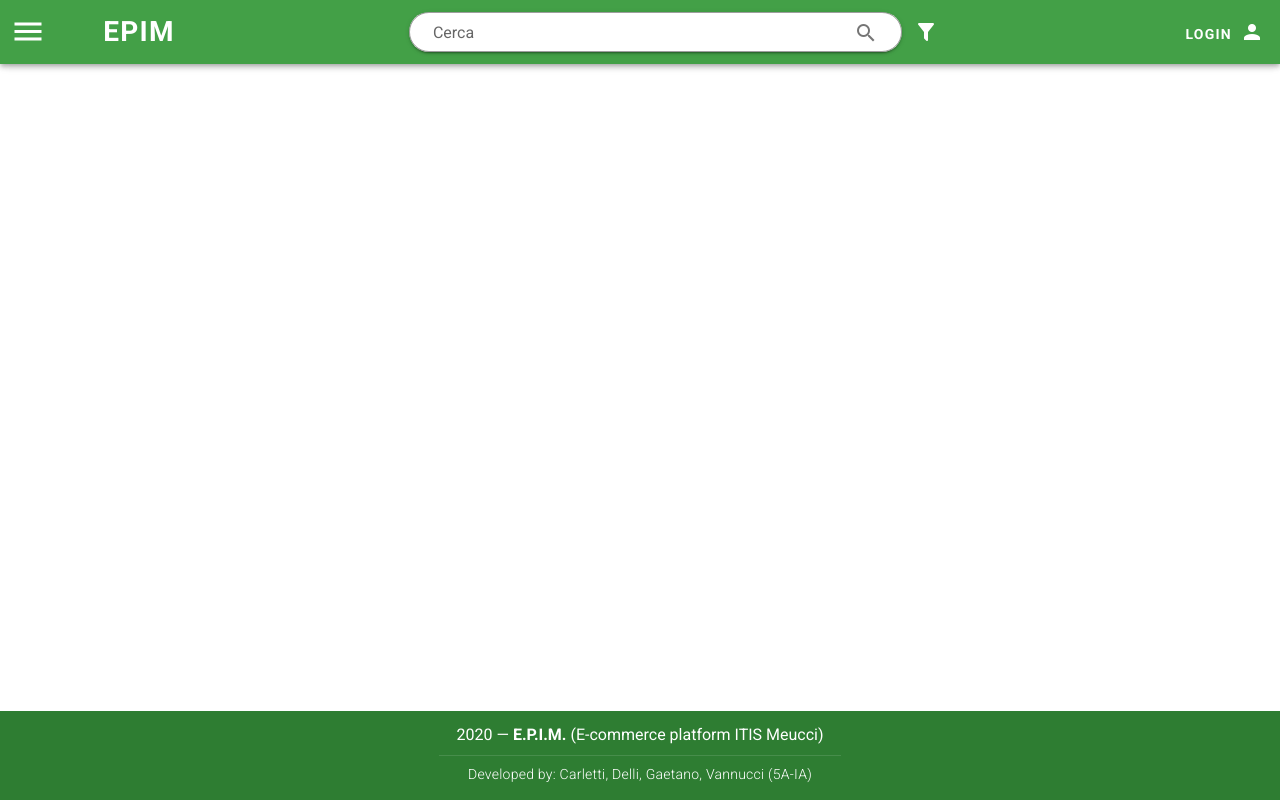
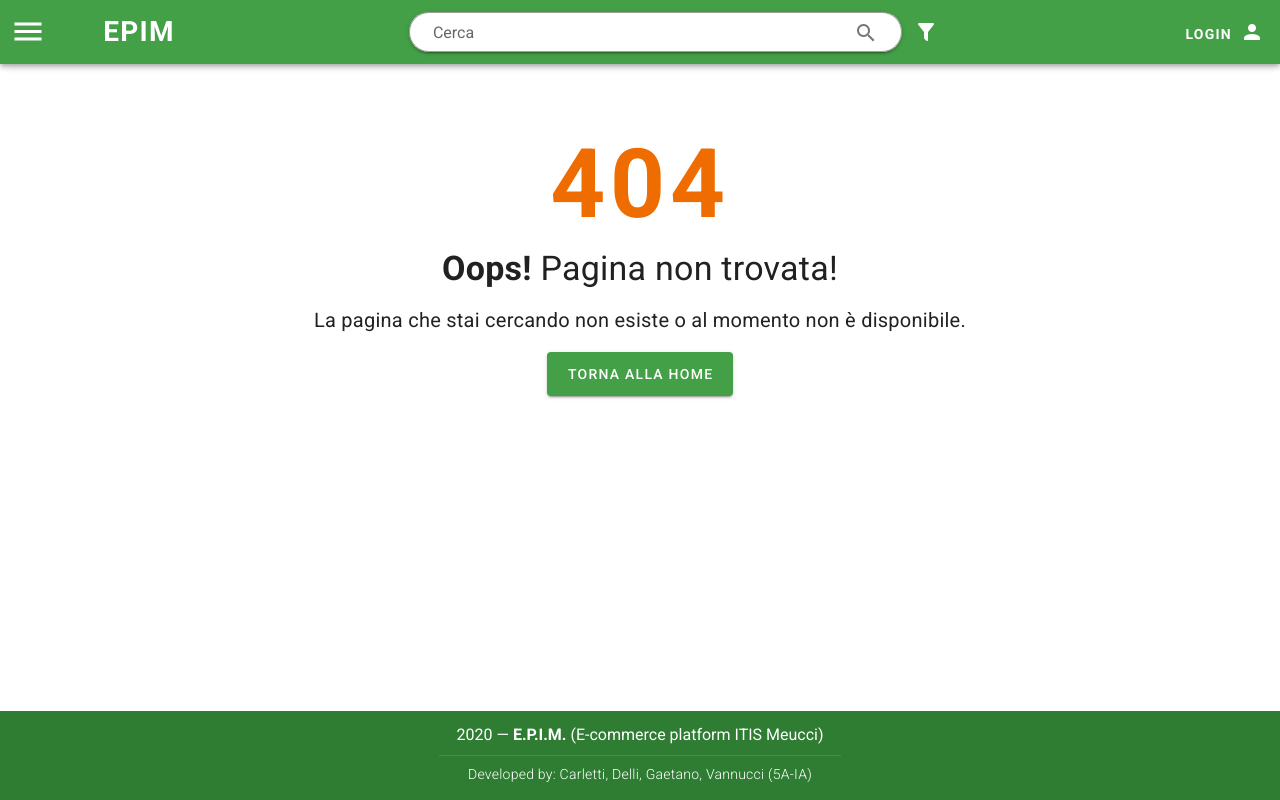
Before and after one commit to RonPlusSign/EPIM, a Vue app in the folder frontend/: page /404 in a window 1280 px wide. Built offline with nearby package versions, Linux system fonts and the light colour scheme; no server answers.

Commit message:
feat(vue): Added 404 page

```diff
--- a/frontend/src/components/ENavbar.vue
+++ b/frontend/src/components/ENavbar.vue
@@ -84,7 +84,7 @@
             text
           >
             <h4 class="pt-1">Login</h4>
-            <v-icon class="ml-2">mdi-account</v-icon>
+            <v-icon class="ml-2 hidden-xs-only">mdi-account</v-icon>
           </v-btn>
         </div>
 
--- a/frontend/src/router/index.js
+++ b/frontend/src/router/index.js
@@ -44,6 +44,14 @@ const routes = [
     component: () =>
       import(/* webpackChunkName: "user" */ "../views/UserCart.vue"),
   },
+
+  {
+    // will match everything (for 404 errors, pages not found)
+    path: "/404",
+    alias: "*",
+    component: () =>
+      import(/* webpackChunkName: "error" */ "../views/Error.vue"),
+  },
 ];
 
 const router = new VueRouter({
--- /dev/null
+++ b/frontend/src/views/Error.vue
@@ -0,0 +1,39 @@
+<template>
+  <v-row class="mt-12">
+    <v-col class="text-center">
+      <!-- Title (big 404) -->
+      <p
+        id="title-404"
+        class="display-4 font-weight-bold orange--text text--darken-3"
+      >
+        404
+      </p>
+      <!-- Subtitle: Page not found -->
+      <p class="display-1"><b>Oops!</b> Pagina non trovata!</p>
+      <!-- Explanation -->
+      <p class="title font-weight-regular">
+        La pagina che stai cercando non esiste o al momento non è disponibile.
+      </p>
+      <!-- Go to homepage button -->
+      <v-btn
+        flat
+        large
+        color="primary"
+        @click="$router.push('/').catch((err) => {})"
+        >Torna alla home</v-btn
+      >
+    </v-col>
+  </v-row>
+</template>
+
+<script>
+export default {
+  name: "Error",
+};
+</script>
+
+<style scoped>
+#title-404 {
+  letter-spacing: 0.3rem !important;
+}
+</style>
```
